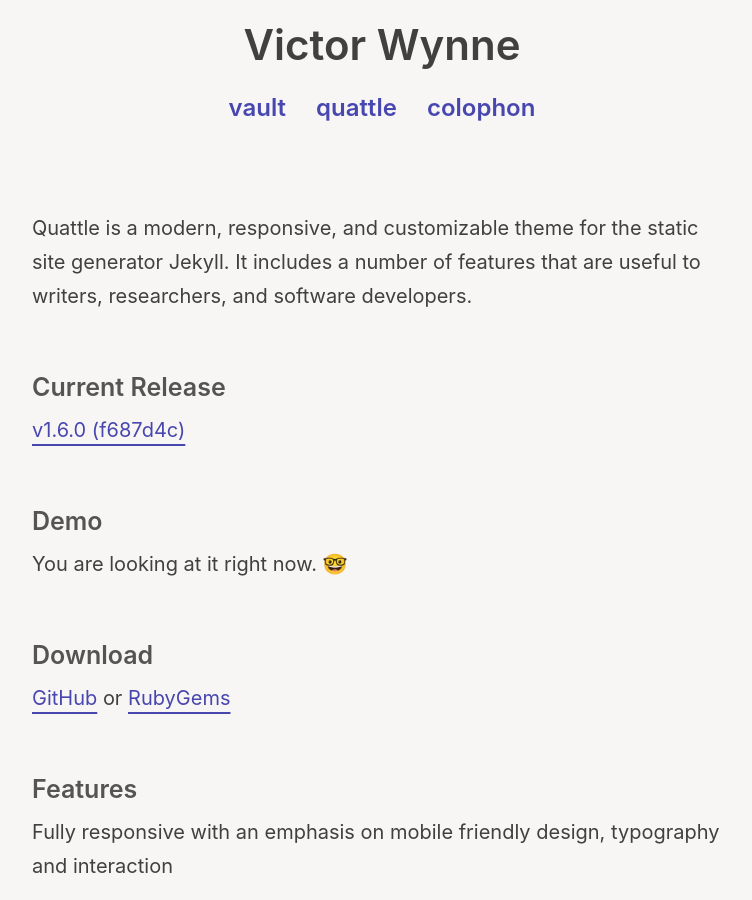
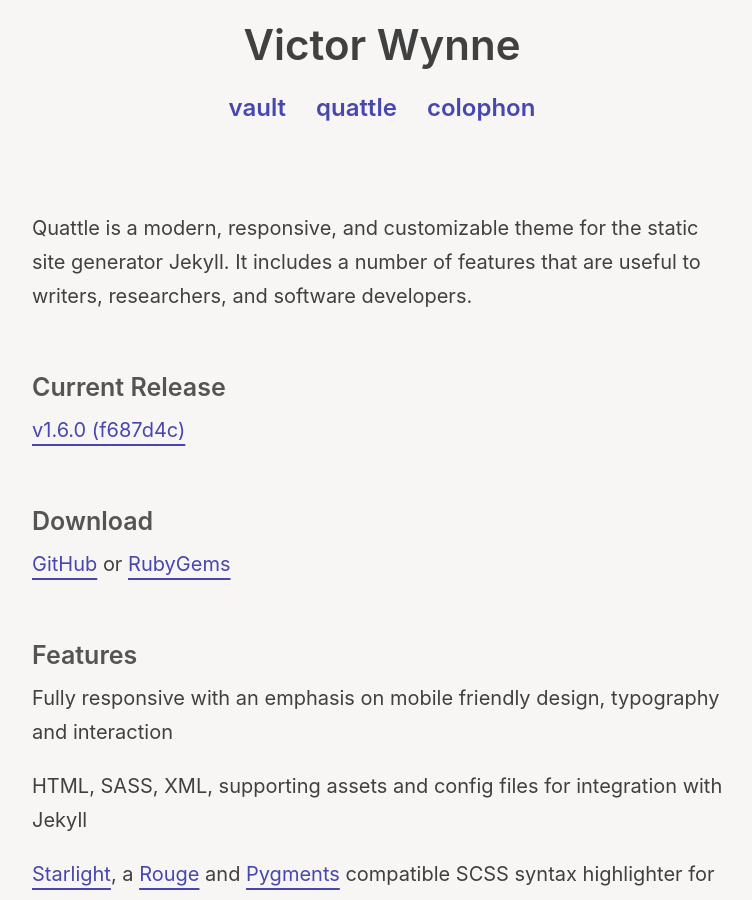
Before and after one commit to victorwynne/victorwynne, a Jekyll site: the page built from quattle.md, in a window 1280 px wide and 900 px high. Shown: the whole window, without its empty margins (258-1010 px from the left). Built offline with Jekyll 4.4.1, drawn with Linux system fonts in a browser that asks for light colours.

Commit message:
quattle.md

```diff
--- a/quattle.md
+++ b/quattle.md
@@ -8,9 +8,6 @@
 
 ## <small>Current Release</small>
 [v1.6.0 (f687d4c)](https://github.com/victorwynne/quattle/releases/tag/v1.6.0-RC)<br><br>
-
-## <small>Demo</small>
-You are looking at it right now. 🤓<br><br>
 
 ## <small>Download</small>
 [GitHub](https://github.com/victorwynne/quattle/releases) or [RubyGems](https://rubygems.org/gems/quattle)<br><br>
```
